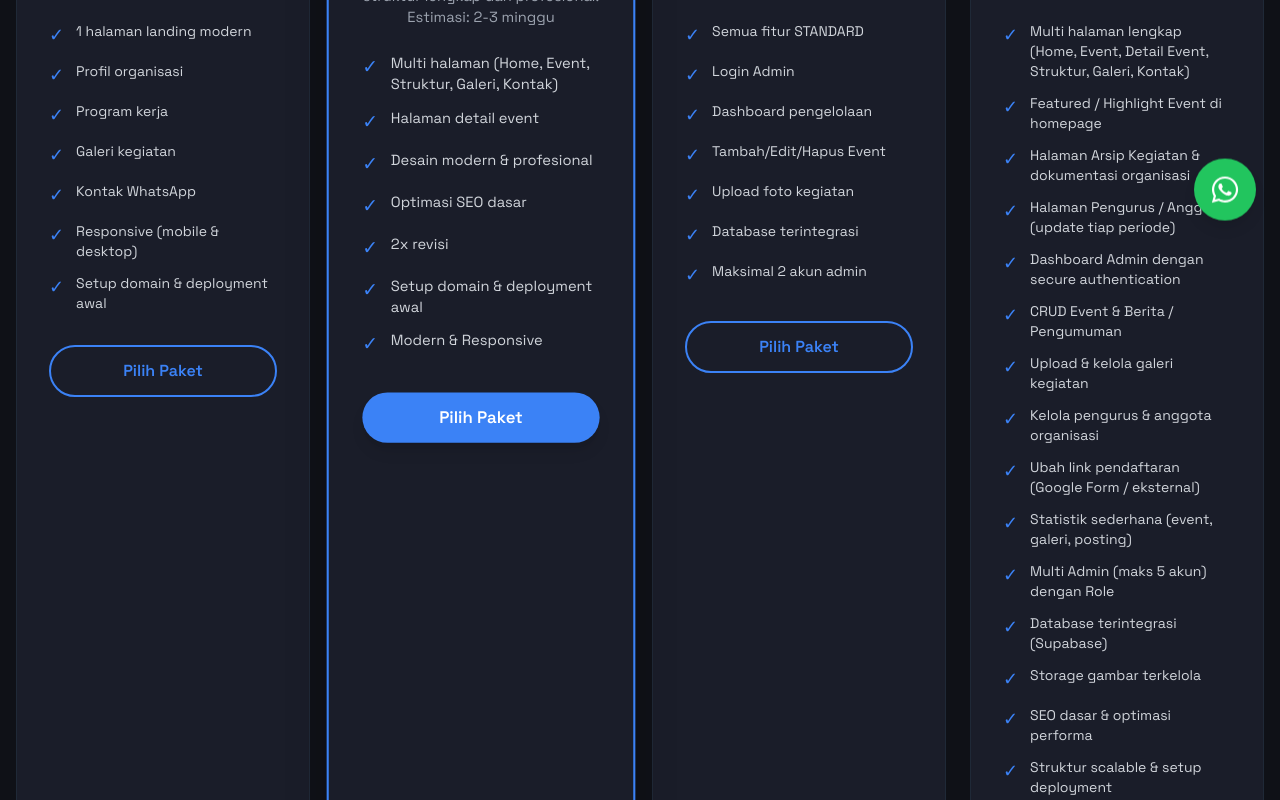
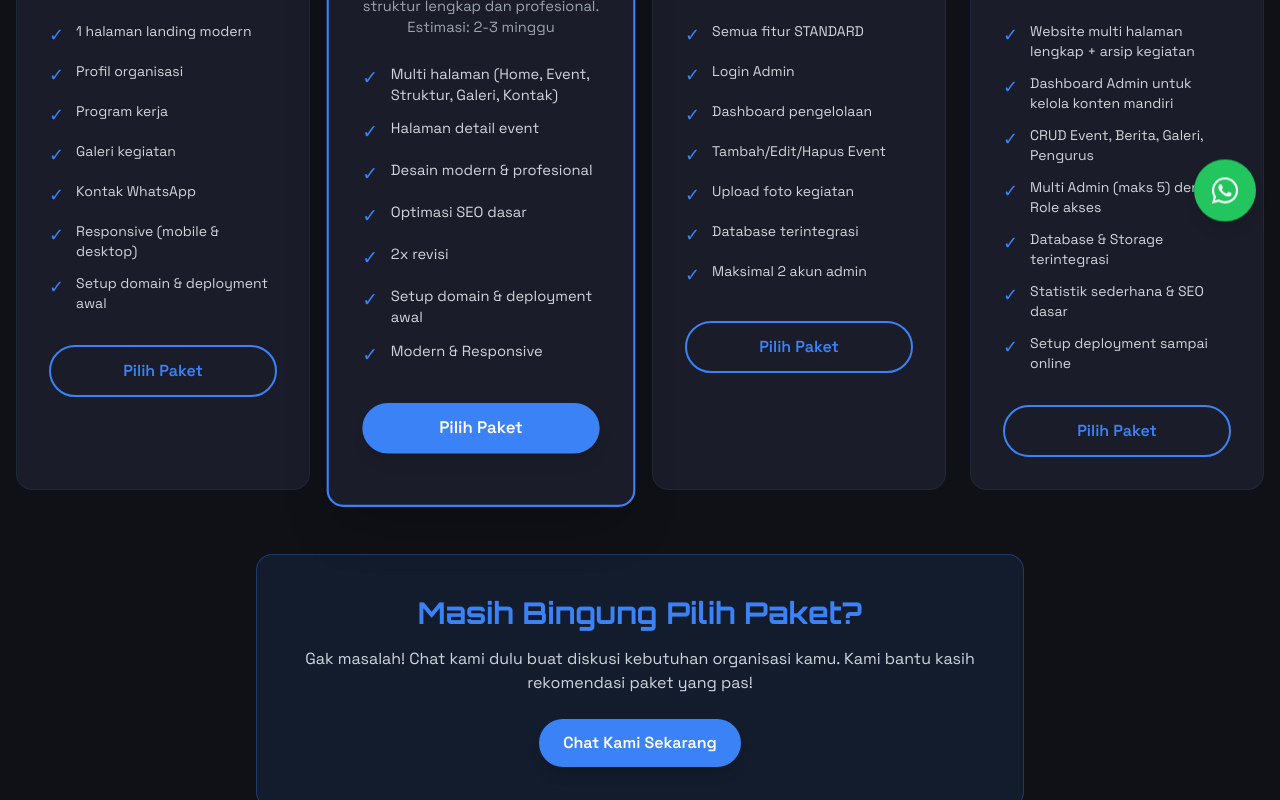
Before and after one commit to ArkanRamadhan777/ganexa, a React (Vite) app: page /pricing in a window 1280 px wide. Shown: the part 540-1340 px from the top of the page. Built offline with nearby package versions, Linux system fonts and the light colour scheme.

Commit message:
feat: update Pricing component features and description for clarity and conciseness

```diff
--- a/src/pages/Pricing.jsx
+++ b/src/pages/Pricing.jsx
@@ -52,21 +52,13 @@ const Pricing = () => {
       title: 'ADVANCED',
       price: 'Rp 2 Juta',
       features: [
-        'Multi halaman lengkap (Home, Event, Detail Event, Struktur, Galeri, Kontak)',
-        'Featured / Highlight Event di homepage',
-        'Halaman Arsip Kegiatan & dokumentasi organisasi',
-        'Halaman Pengurus / Anggota (update tiap periode)',
-        'Dashboard Admin dengan secure authentication',
-        'CRUD Event & Berita / Pengumuman',
-        'Upload & kelola galeri kegiatan',
-        'Kelola pengurus & anggota organisasi',
-        'Ubah link pendaftaran (Google Form / eksternal)',
-        'Statistik sederhana (event, galeri, posting)',
-        'Multi Admin (maks 5 akun) dengan Role',
-        'Database terintegrasi (Supabase)',
-        'Storage gambar terkelola',
-        'SEO dasar & optimasi performa',
-        'Struktur scalable & setup deployment'
+        'Website multi halaman lengkap + arsip kegiatan',
+        'Dashboard Admin untuk kelola konten mandiri',
+        'CRUD Event, Berita, Galeri, Pengurus',
+        'Multi Admin (maks 5) dengan Role akses',
+        'Database & Storage terintegrasi',
+        'Statistik sederhana & SEO dasar',
+        'Setup deployment sampai online'
       ],
       recommended: false,
       description: 'Sistem organisasi digital yang rapi, modern, dan siap dipakai mandiri. Estimasi: 4-6 minggu'
```
